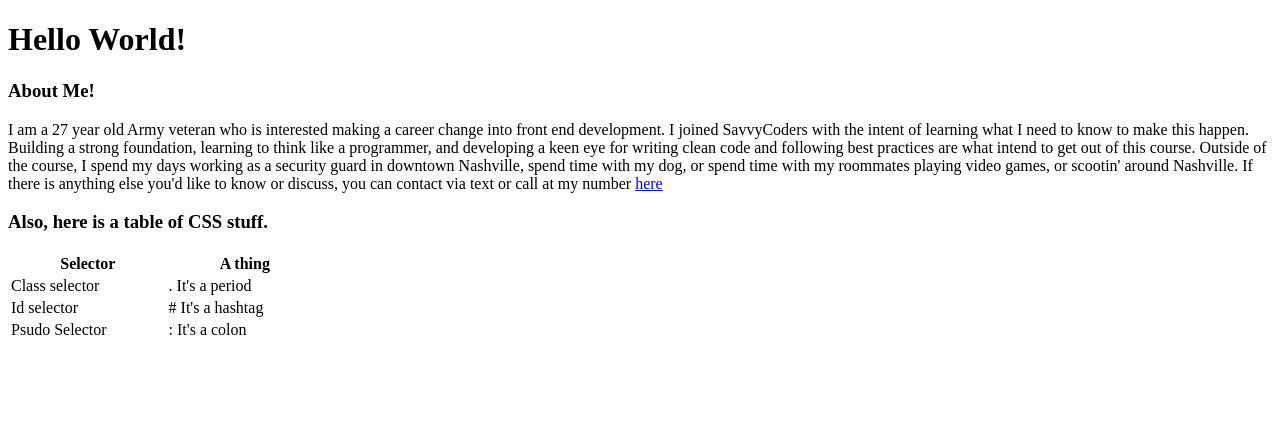
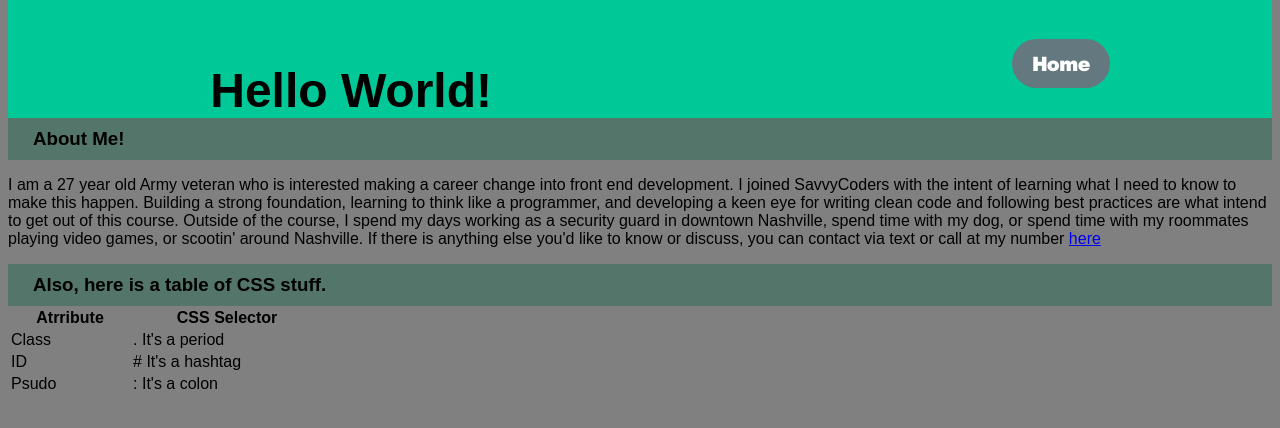
Before and after one commit to fahedsider/student-showcase, a plain HTML site: page BrandonBunch/index.html in a window 1280 px wide. Drawn offline with Linux system fonts and the light colour scheme.

Commit message:
styled my index.html file

```diff
--- a/BrandonBunch/index.html
+++ b/BrandonBunch/index.html
@@ -8,26 +8,32 @@
   <title>Brandon's Page</title>
 </head>
 <body>
-  <h1>Hello World!</h1>
-  <h3>About Me!</h3>
-  <p>I am a 27 year old Army veteran who is interested making a career change into front end development. I joined SavvyCoders with the intent of learning what I need to know to make this happen. Building a strong foundation, learning to think like a programmer, and developing a keen eye for writing clean code and following best practices are what intend to get out of this course. Outside of the course, I spend my days working as a security guard in downtown Nashville, spend time with my dog, or spend time with my roommates playing video games, or scootin' around Nashville. If there is anything else you'd like to know or discuss, you can contact via text or call at my number <a href="../index.html"> here</a></p>
 
-  <h3>Also, here is a table of CSS stuff.</h3>
-  <table style="width:25%">
+    <div class="MainHeader">
+      <h1 id="Greeting">Hello World!</h1>
+    </div>
+    <div id="HomeButton">
+      <a href="../index.html" class="butn">Home</a>
+    </div>
+  <h3 class="AboutMeHeader">About Me!</h3>
+  <p id="AboutMe">I am a 27 year old Army veteran who is interested making a career change into front end development. I joined SavvyCoders with the intent of learning what I need to know to make this happen. Building a strong foundation, learning to think like a programmer, and developing a keen eye for writing clean code and following best practices are what intend to get out of this course. Outside of the course, I spend my days working as a security guard in downtown Nashville, spend time with my dog, or spend time with my roommates playing video games, or scootin' around Nashville. If there is anything else you'd like to know or discuss, you can contact via text or call at my number <a href="../index.html"> here</a></p>
+
+  <h3 class="TableHeader">Also, here is a table of CSS stuff.</h3>
+  <table class="Table1" style="width:25%">
       <tr>
-        <th>Selector</th>
-        <th>A thing</th>
+        <th>Atrribute</th>
+        <th>CSS Selector</th>
       </tr>
       <tr>
-        <td>Class selector</td>
+        <td>Class</td>
         <td>. It's a period</td>
       </tr>
       <tr>
-        <td>Id selector</td>
+        <td>ID</td>
         <td># It's a hashtag</td>
       </tr>
       <tr>
-        <td>Psudo Selector</td>
+        <td>Psudo</td>
         <td>: It's a colon</td>
       </tr>
     </table>
--- a/BrandonBunch/styles.css
+++ b/BrandonBunch/styles.css
@@ -0,0 +1,105 @@
+@font-face {
+  font-family: HelveticaNowDisplayBLK;
+  src: url("fonts/HelveticaNowDisplayXBlk.otf") format("opentype")
+}
+
+* {
+  background-color: #808080;
+  font-family: Arial, Helvetica, sans-serif
+}
+
+body {
+  display: grid;
+  grid-template-columns: 1fr 1fr 1fr;
+  grid-template-rows: auto auto auto auto auto;
+  min-height: 100%;
+}
+
+/* styles the home button at top of page */
+.butn {
+  background: #63797F;
+  background-image: -webkit-linear-gradient(top, #63797F, ##53756A);
+  background-image: -moz-linear-gradient(top, #63797F, ##53756A);
+  background-image: -ms-linear-gradient(top, #63797F, ##53756A);
+  background-image: -o-linear-gradient(top, #63797F, ##53756A);
+  background-image: linear-gradient(to bottom, #63797F, ##53756A);
+  -webkit-border-radius: 28;
+  -moz-border-radius: 28;
+  border-radius: 28px;
+  font-family: HelveticaNowDisplayBLK;
+  color: #ffffff;
+  font-size: 20px;
+  padding: 10px 20px 10px 20px;
+  text-decoration: none;
+  grid-column-start: 2;
+  grid-column-end: 3;
+}
+
+.butn:hover {
+  background: #00C896;
+  text-decoration: none;
+}
+
+#HomeButton {
+  background: #00C896;
+  display: inline;
+  grid-row-start: 1;
+  grid-column-start: 3;
+  z-index: 1;
+  align-self: center;
+  padding: 36px 30px;
+  justify-self: center;
+}
+
+.MainHeader {
+  background-color: #00C896;
+  grid-row: 1;
+  grid-column: 1 / -1;
+  margin-top: -8px;
+  padding-top: 5%;
+  padding-left: 16%;
+}
+
+#Greeting {
+  background: #00C896;
+  display: inline;
+  grid-row-start: 1;
+  grid-column-start: 3;
+  z-index: 1;
+  align-self: center;
+  justify-self: center;
+  font-size: 3em;
+}
+
+nav {
+  grid-column: 1 / -1;
+}
+
+#AboutMe {
+  grid-row-start: 3;
+  column-span: 3;
+  grid-column: 1 / -1;
+}
+
+.AboutMeHeader {
+  background-color: #53756A;
+  grid-row-start: 2;
+  grid-column: 1 / -1;
+  padding: 10px 25px;
+  margin: 0;
+}
+
+.TableHeader {
+  background-color: #53756A;
+  grid-row-start: 4;
+  grid-column: 1 / -1;
+  padding: 10px 25px;
+  margin: 0;
+}
+
+.Table1 {
+  grid-row-start: 5;
+  grid-column: 1 / -1;
+}
+
+font-family: HelveticaNowDisplayBLK;
```
Also changed, not shown: BrandonBunch/fonts/HelveticaNowDisplayXBlk.otf (added).
